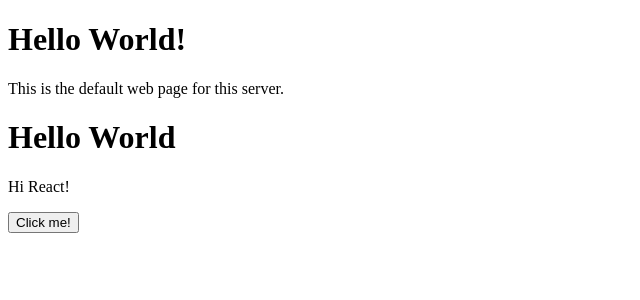
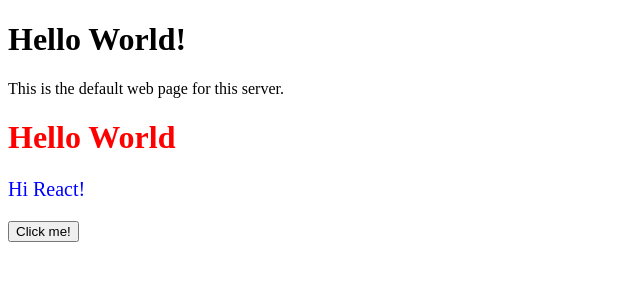
Before and after one commit to conao3/book-react-textbook-from-modern-js, a React (Vite) app in the folder chapter4/1/: page / in a window 1280 px wide. Shown: the top 300 px of the page, without its empty margins (0-640 px from the left). Built offline with nearby package versions, Linux system fonts and the light colour scheme.

Commit message:
use CSS-in-JS

```diff
--- a/chapter4/1/src/App.tsx
+++ b/chapter4/1/src/App.tsx
@@ -2,10 +2,16 @@ export const App = () => {
     const onClickButton = () => {
         console.log('Button clicked');
     };
+
+    const contentStyle = {
+        color: "blue",
+        fontSize: "20px",
+    }
+
     return (
       <div>
-        <h1>Hello World</h1>
-        <p>Hi React!</p>
+        <h1 style={{ color: "red" }}>Hello World</h1>
+        <p style={contentStyle}>Hi React!</p>
         <button onClick={onClickButton}> Click me!</button>
       </div>
     );
```
